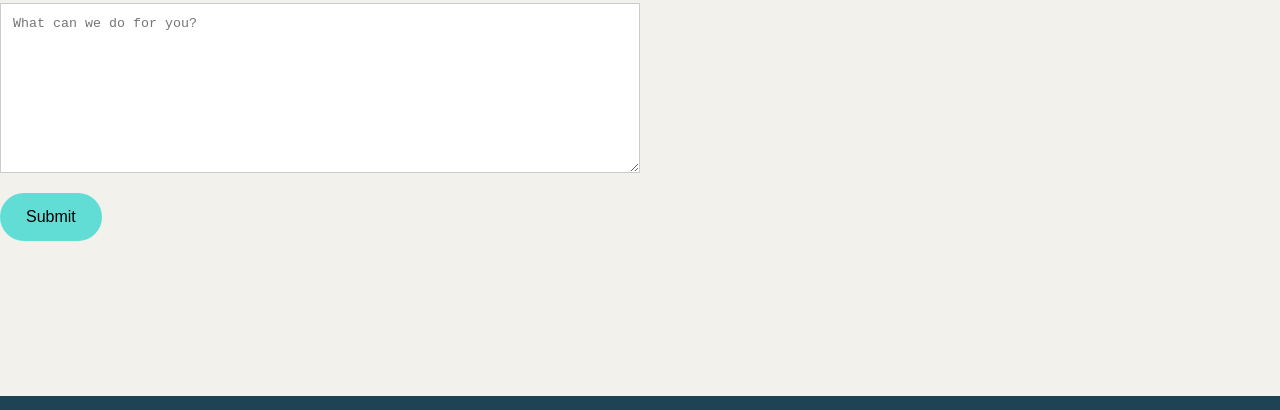
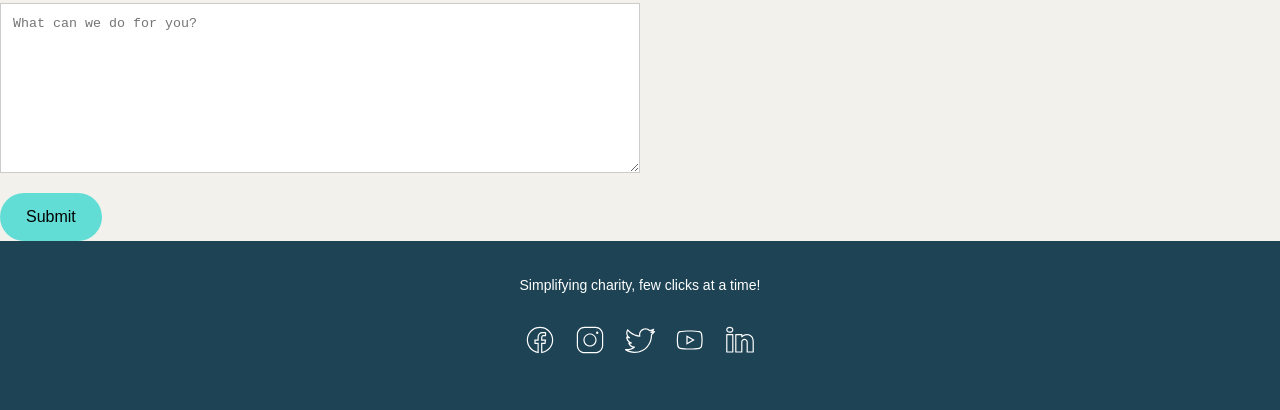
Before and after one commit to tayyab-ilyas/GivingHearts, a plain HTML site: page HaS.html in a window 1280 px wide. Shown: the part 175-585 px from the top of the page. Drawn offline with Linux system fonts and the light colour scheme.

Commit message:
readme update

```diff
--- a/HaS.css
+++ b/HaS.css
@@ -109,8 +109,7 @@ body{
 }
 
 footer{
-    position:absolute;
-    bottom:0;
+    position:relative;
     background: #1d4355;
     height: auto;
     width:100vw;
```
Also changed, not shown: README.md.
